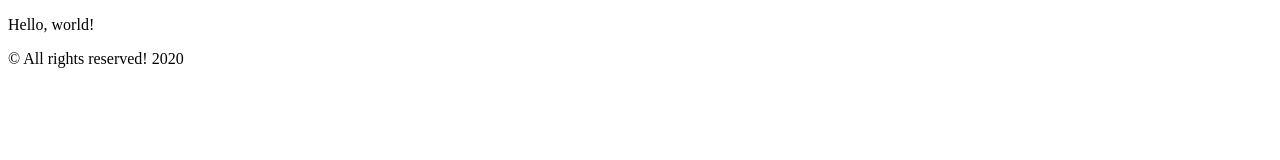
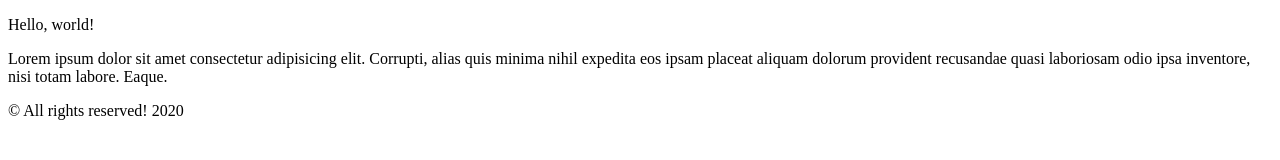
Before and after one commit to sguschenka-kate/git-lesson2, a plain HTML site: page index.html in a window 1280 px wide. Drawn offline with Linux system fonts and the light colour scheme.

Commit message:
some changes

```diff
--- a/index.html
+++ b/index.html
@@ -8,6 +8,10 @@
   <body>
     <p>Hello, world!</p>
 
+    Lorem ipsum dolor sit amet consectetur adipisicing elit. Corrupti, alias
+    quis minima nihil expedita eos ipsam placeat aliquam dolorum provident
+    recusandae quasi laboriosam odio ipsa inventore, nisi totam labore. Eaque.
+
     <footer>
       <p>&copy; All rights reserved! 2020</p>
     </footer>
```
